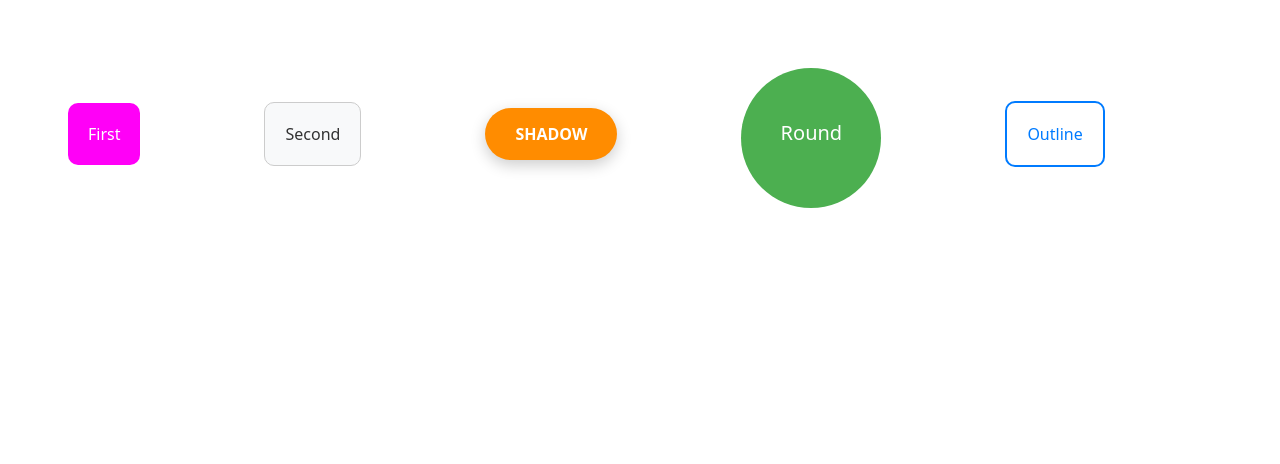
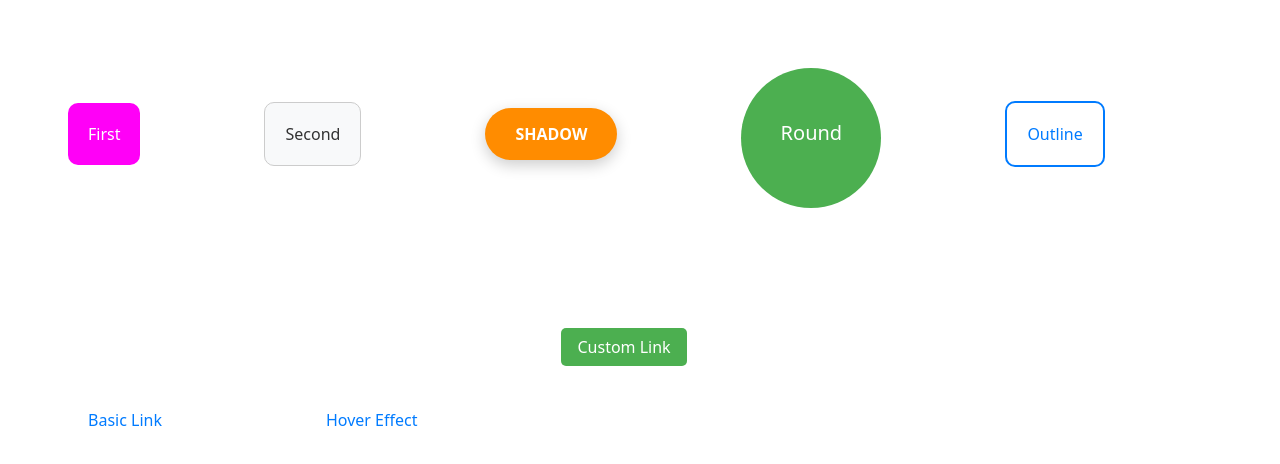
Before and after one commit to sam-haley/button-styling, a plain HTML site: page index.html in a window 1280 px wide. Drawn offline with Linux system fonts and the light colour scheme.

Commit message:
added new links

```diff
--- a/index.html
+++ b/index.html
@@ -9,9 +9,19 @@
 </head>
 <body>
     <a href="#" class="first">First</a>
+
     <a href="#" class="second">Second</a>
+
     <a href="#" class="shadow">Shadow</a>
+
     <a href="#" class="round">Round</a>
+
     <a href="#" class="outline">Outline</a>
+
+   <a href="#" class="basic-link">Basic Link</a>
+
+    <a href="#" class="hover-effect">Hover Effect</a>
+
+    <a href="#" class="custom-link">Custom Link</a>
 </body>
 </html>
--- a/style.css
+++ b/style.css
@@ -76,3 +76,72 @@ a {display: inline-block;
     background-color: #007bff;
     color: #fff;
 }
+
+
+  /* Styling different types of links */
+  /* Basic link */
+  .basic-link {
+    color: #007bff; /* blue */
+  }
+
+  .basic-link:hover {
+    color: #1e4874; /* blue */
+  }
+
+
+  /* Hover effect with animation */
+  .hover-effect {
+    position: relative;
+    color: #007bff;
+    transition: color 0.3s;
+  }
+
+  .hover-effect::before {
+    content: '';
+    position: absolute;
+    width: 100%;
+    height: 2px;
+    bottom: 0;
+    left: 0;
+    background-color: #007bff;
+    visibility: hidden;
+    transform: scaleX(0);
+    transition: all 0.3s ease-in-out 0s;
+  }
+
+  .hover-effect:hover::before {
+    visibility: visible;
+    transform: scaleX(1);
+  }
+
+  /* Custom link with background and border */
+  .custom-link {
+    display: inline-block;
+    padding: 0.5em 1em;
+    background-color: #4caf50; /* green */
+    color: #fff;
+    text-decoration: none;
+    border-radius: 5px;
+    position: relative;
+    overflow: hidden;
+  }
+
+  .custom-link::before {
+    content: '';
+    position: absolute;
+    width: 100%;
+    height: 100%;
+    background-color: rgba(255, 255, 255, 0.2);
+    top: 0;
+    left: -100%;
+    transition: left 0.3s;
+  }
+
+  .custom-link:hover::before {
+    left: 0;
+  }
+
+  /* Custom link hover effect */
+  .custom-link:hover {
+    background-color: #388e3c; /* darker green */
+  }
```
